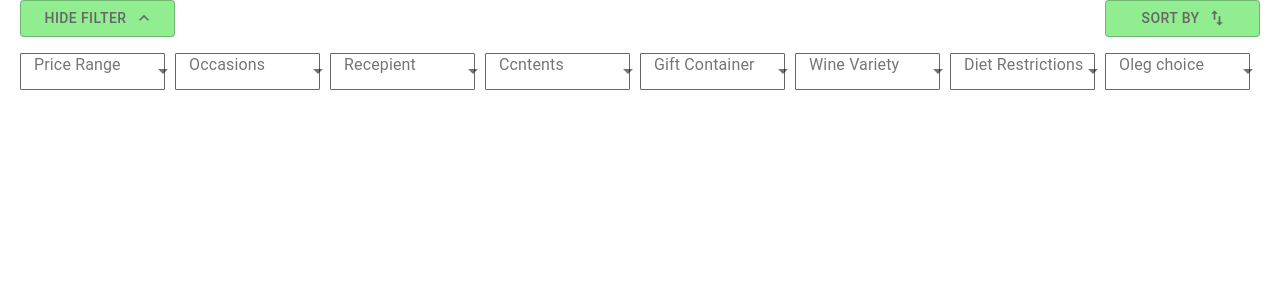
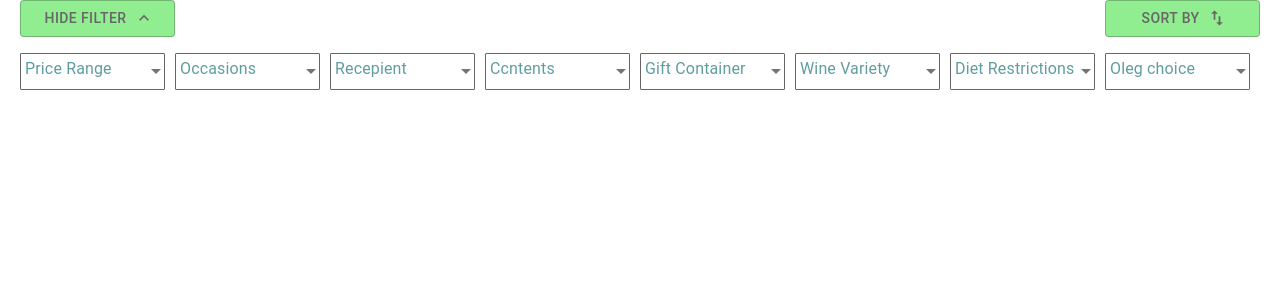
Before and after one commit to mawglih/dropdowns, a React (Create React App) app: page / in a window 1280 px wide. Shown: the top 300 px of the page. Built offline with nearby package versions, Linux system fonts and the light colour scheme.

Commit message:
InputLbel targeted

```diff
--- a/src/components/DropdownContainer.js
+++ b/src/components/DropdownContainer.js
@@ -81,6 +81,15 @@ const useStyles = makeStyles((theme) => createStyles({
   paper: {
     color: 'red',
   },
+  label: {
+    color: 'green',
+    backgroundColor: 'blue',
+  },
+  select: {
+    '& .MuiSvgIcon-root': {
+      color: 'red',
+    }
+  },
 }));
 
 const DropdownContainer = () => {
@@ -125,17 +134,29 @@ const DropdownContainer = () => {
       </div>
       <div className='buttons'>
         {ForSelect.map(x => (
-          <FormControl variant='outlined' key={x.id} className={classes.formControl} style={{ minWidth: '120px'}}>
-            <InputLabel id={x.id} shrink={false}>{x.name}</InputLabel>
+          <FormControl
+            variant='outlined'
+            key={x.id}
+          >
+            <InputLabel
+              id={x.id}
+              variant='standard'
+              shrink={false}
+              style = {{
+                color: 'cadetblue',
+                paddingLeft: '5px',
+              }}
+            >
+              {x.name}
+            </InputLabel>
             <Select
-              // labelId={id}
               multiple
               value={filterName}
               onChange={handleChange}
               input= {<Input />}
               renderValue={(selected) => selected.join(', ')}
               SelectDisplayProps={{ style: { paddingTop: 8, paddingBottom: 8, border: '1px solid #666',  marginRight: '10px', borderRadius: '1px' } }}
-              variant="menu"
+              // variant="menu"
               disableUnderline
               MenuProps={{
                 anchorOrigin: {
@@ -144,7 +165,7 @@ const DropdownContainer = () => {
                 },
                 getContentAnchorEl: null,
                 classes: {
-                  root: classes.paper,
+                  root: classes.select,
                 },
                 MenuListProps: {
                   style: {
@@ -156,7 +177,8 @@ const DropdownContainer = () => {
                     gridColumnGap: '40px',
 
                   },
-                }
+                },
+
               }}
               >
                 {x.items.map((item, idx) => (
```
